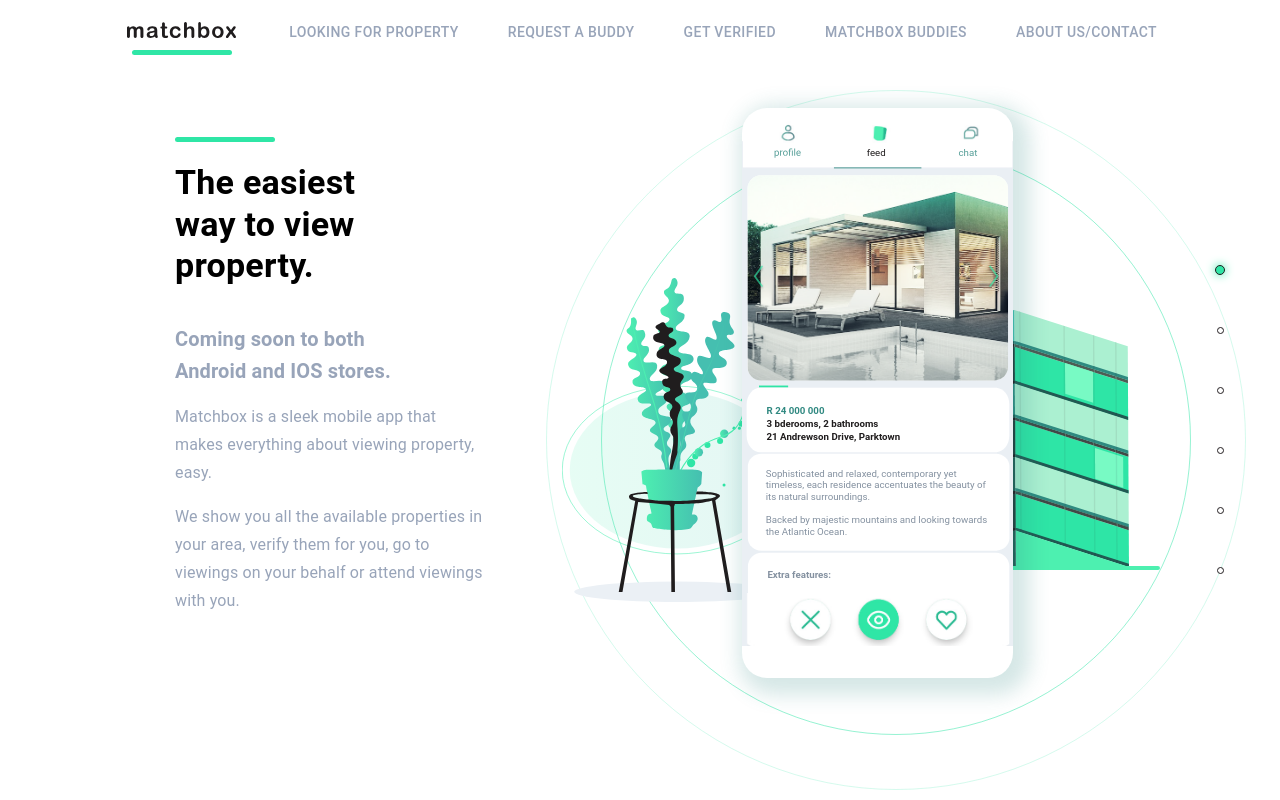
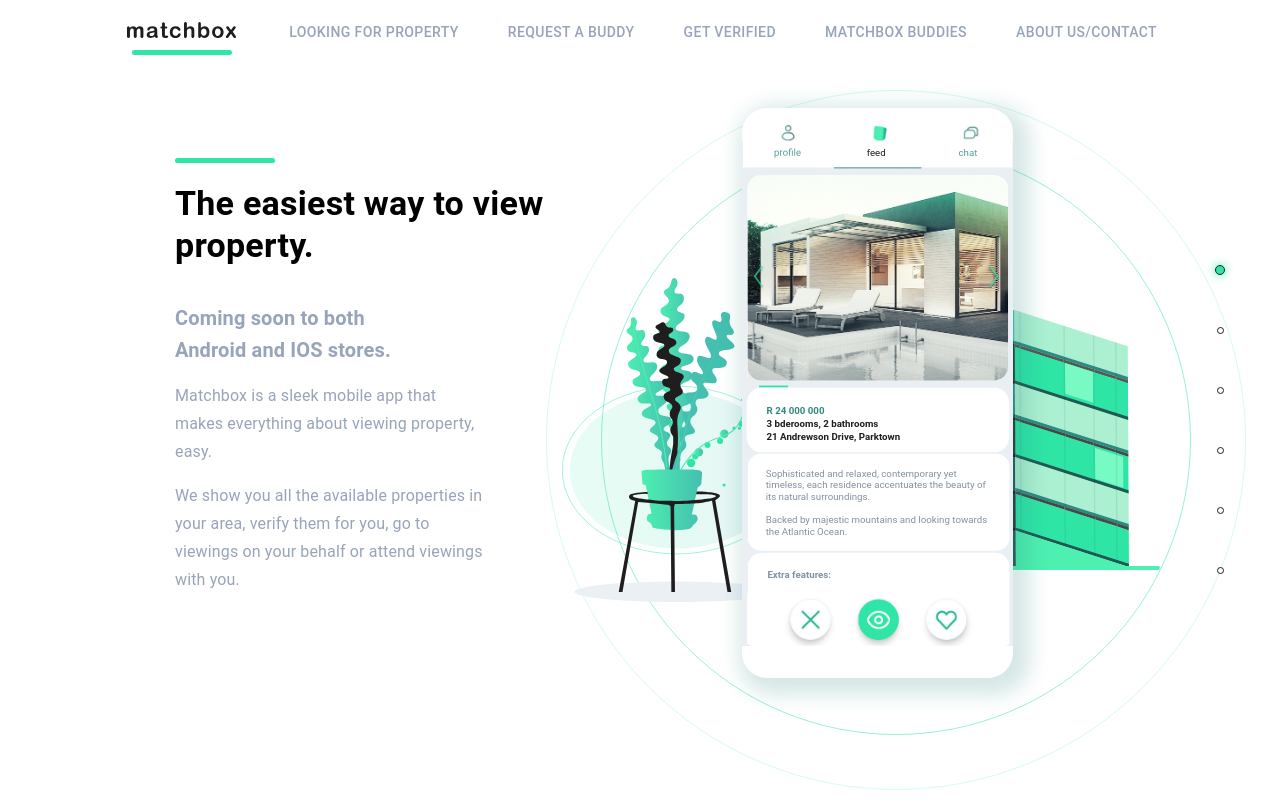
Before and after one commit to JoshuaHewitson/matchbox_website, a React (Create React App) app: page / in a window 1280 px wide. Shown: the top 800 px of the page. Built offline with nearby package versions, Linux system fonts and the light colour scheme.

Commit message:
updated max width

```diff
--- a/src/components/Heading.js
+++ b/src/components/Heading.js
@@ -10,7 +10,7 @@
       <div style={{ marginBottom: 20, marginTop: 20 }}>
         <HighlightLine />
       </div>
-      <Typography variant='h4' align='left' paragraph style={{ maxWidth: 200, fontWeight: 'bold' }}>
+      <Typography variant='h4' align='left' paragraph style={{ maxWidth: 400, fontWeight: 'bold' }}>
         {props.text}
       </Typography>
     </div>
```
